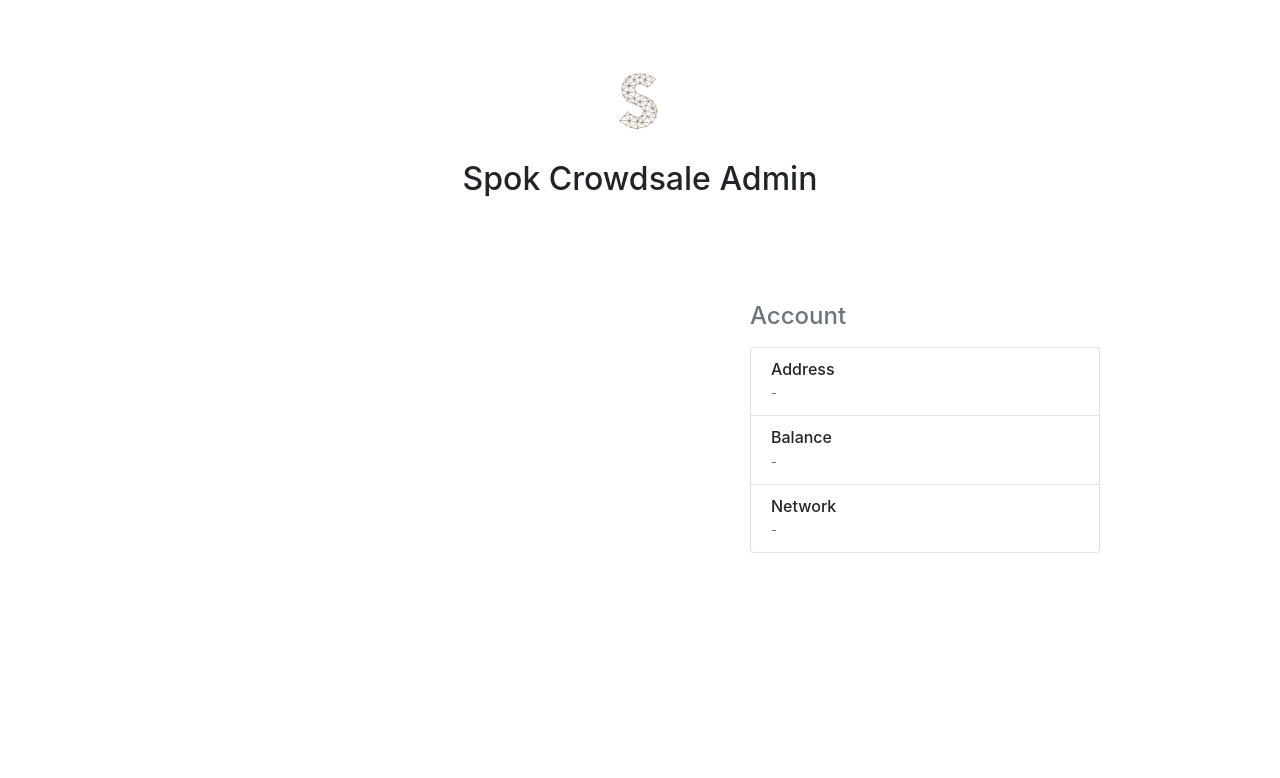
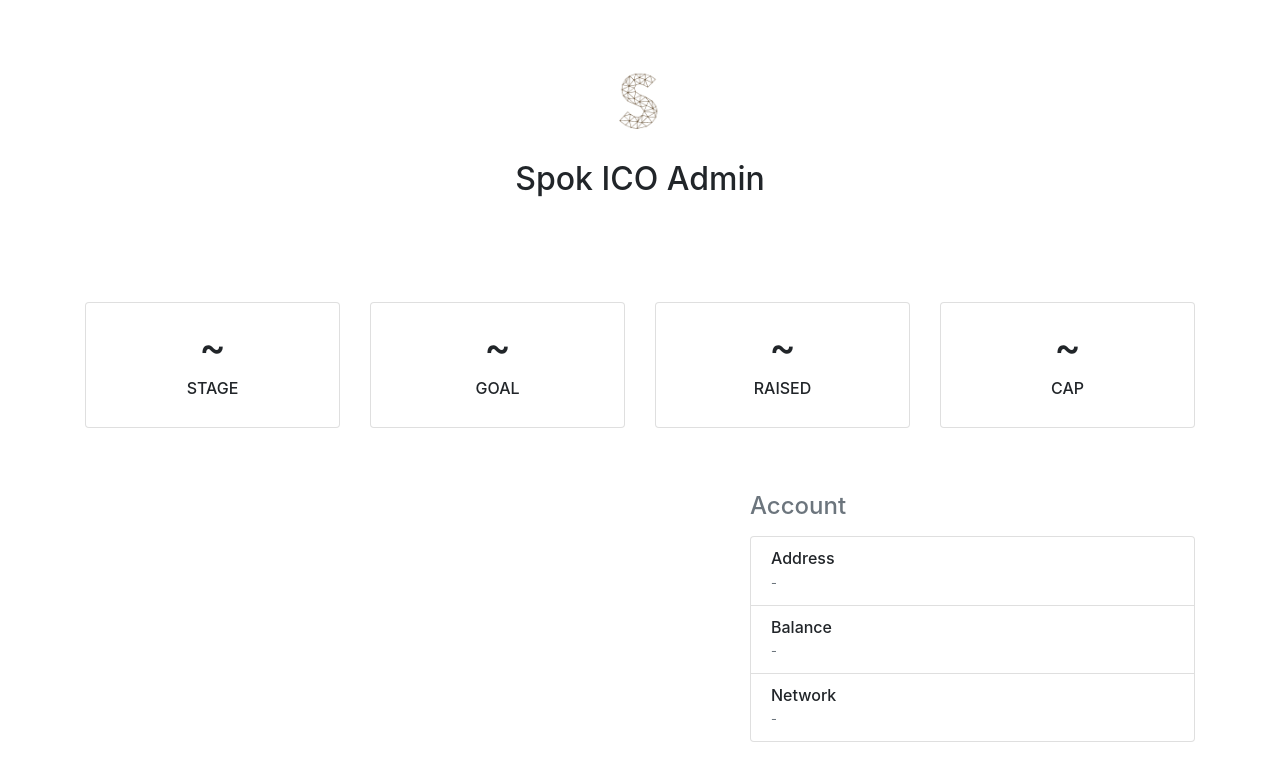
Before and after one commit to Spuul/spokkz-ico-contracts, a website: page src/index.html in a window 1280 px wide. Drawn offline with nearby package versions, Linux system fonts and the light colour scheme.

Commit message:
add dashboard info

```diff
--- a/src/index.html
+++ b/src/index.html
@@ -6,7 +6,7 @@
   <meta http-equiv="X-UA-Compatible" content="IE=edge">
   <meta name="viewport" content="width=device-width, initial-scale=1">
   <!-- The above 3 meta tags *must* come first in the head; any other head content must come *after* these tags -->
-  <title>Spock ICO </title>
+  <title>Spock ICO Admin</title>
 
   <!-- Bootstrap -->
   <link rel="stylesheet" href="https://maxcdn.bootstrapcdn.com/bootstrap/4.0.0/css/bootstrap.min.css" integrity="sha384-Gn5384xqQ1aoWXA+058RXPxPg6fy4IWvTNh0E263XmFcJlSAwiGgFAW/dAiS6JXm" crossorigin="anonymous">
@@ -28,18 +28,58 @@
   <div class="container">
     <div class="jumbotron text-center">
       <img class="d-block mx-auto mb-4" src="./images/spock.png" alt="" width="72" height="72">
-      <h2>Spok Crowdsale Admin</h2>
-      <!-- <p class="lead">Some description</p> -->
+      <h2>Spok ICO Admin</h2>
     </div>
 
+    <div class="row mb-5">
+      <div class="col-md-3">
+        <div class="card mb-3 box-shadow">
+          <div class="card-body text-center">
+            <h1 class="fs30 mt5 mbn"> ~ </h1>
+            <h6>STAGE</h6>
+          </div>
+        </div>
+      </div>
+      <div class="col-md-3">
+        <div class="card mb-3 box-shadow">
+          <div class="card-body text-center">
+            <h1 class="fs30 mt5 mbn"> ~ </h1>
+            <h6>GOAL</h6>
+          </div>
+        </div>
+      </div>
+      <div class="col-md-3">
+        <div class="card mb-3 box-shadow">
+          <div class="card-body text-center">
+            <h1 class="fs30 mt5 mbn"> ~ </h1>
+            <h6>RAISED</h6>
+          </div>
+        </div>
+      </div>
+      <div class="col-md-3">
+        <div class="card mb-3 box-shadow">
+          <div class="card-body text-center">
+            <h1 class="fs30 mt5 mbn"> ~ </h1>
+            <h6>CAP</h6>
+          </div>
+        </div>
+      </div>
+
+    </div>
     <div class="row">
       <div class="col-md-7">
+        <!-- <nav class="nav nav-pills nav-justified">
+          <a class="nav-link active" href="#">Active</a>
+          <a class="nav-link" href="#">Longer nav link</a>
+          <a class="nav-link" href="#">Link</a>
+          <a class="nav-link disabled" href="#">Disabled</a>
+        </nav> -->
       </div>
-      <div class="col-md-4 order-md-2 mb-4">
+      <div class="col-5">
         <h4 class="d-flex justify-content-between align-items-center mb-3">
             <span class="text-muted">Account</span>
           </h4>
-        <ul class="list-group mb-3">
+        <ul class="list-group">
           <li class="list-group-item d-flex justify-content-between lh-condensed">
             <div>
               <h6 class="my-0">Address</h6>
@@ -83,6 +123,9 @@
 
   </div>
 
+
+  </div>
+
   <div class="col-md-12">
     <div class="row">
       <div class="col-lg-12">
```
Lines whose indentation alone changed are shown as unchanged.
